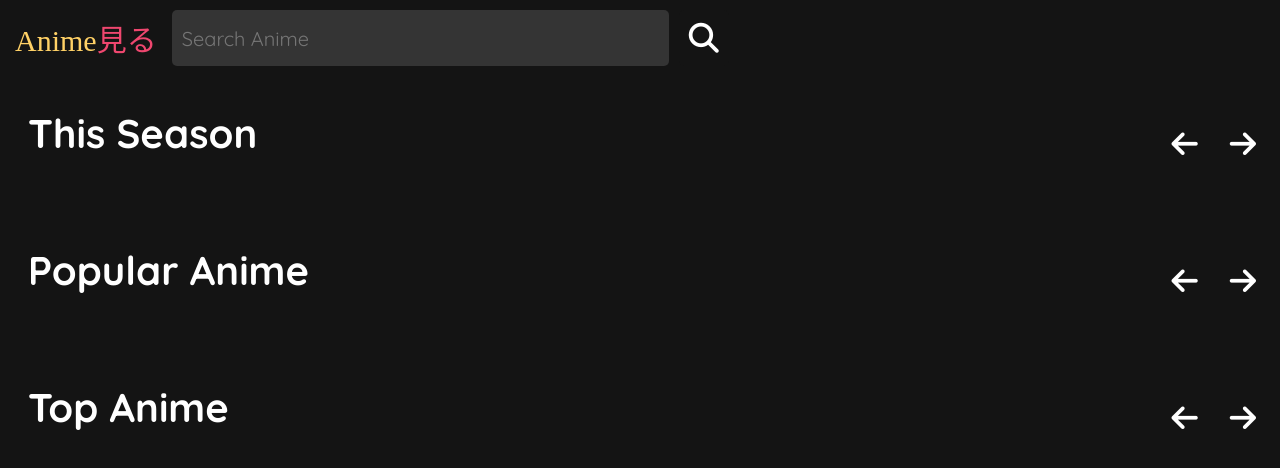
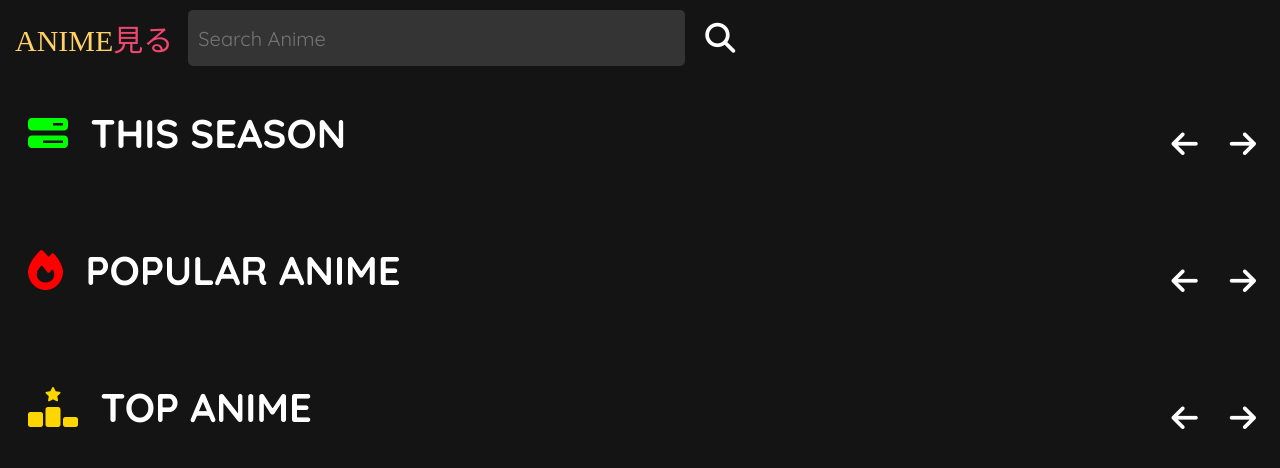
Before and after one commit to atharva-kakarot/AnimeMiru, a plain HTML site: page index.html in a window 1280 px wide. Drawn offline with Linux system fonts and the light colour scheme; no server answers; a web font is replaced by a local one.

Commit message:
UI changes

```diff
--- a/index.html
+++ b/index.html
@@ -25,14 +25,14 @@
 <body>
     <center>
         <div id="navbar">
-            <a href="index.html"><span id="name-header"><span style="color: #ffd166;">Anime</span>見る</span></a>
+            <a href="index.html"><span id="name-header"><span style="color: #ffd166;">ANIME</span>見る</span></a>
             <input id="input-box" placeholder="Search Anime">
             <button id="search-button"><i class="fa-solid fa-magnifying-glass"></i></button>
         </div>
         <div id="container">
         </div>
         <div id="anime-div">
-            <h1 id="currently-airing-header">This Season</h1>
+            <h1 id="currently-airing-header"><i class="fa-solid fa-bars-progress" style="color: lime;"></i>&nbsp;&nbsp;THIS SEASON</h1>
             <button class="currently-airing-scroll-buttons" id="next-airing"><i
                     class="fa-solid fa-arrow-right"></i></button>
             <button class="currently-airing-scroll-buttons" id="previous-airing"><i
@@ -40,13 +40,13 @@
             <div id="airing-now-container">
             </div>
 
-            <h1 id="popular-anime-header">Popular Anime</h1>
+            <h1 id="popular-anime-header"><i class="fa-solid fa-fire" style="color: red"></i>&nbsp;&nbsp;POPULAR ANIME</h1>
             <button class="scroll-buttons" id="next-popular-anime"><i class="fa-solid fa-arrow-right"></i></button>
             <button class="scroll-buttons" id="previous-popular-anime"><i class="fa-solid fa-arrow-left"></i></button>
             <div id="popular-anime-container">
             </div>
 
-            <h1 id="top-anime-header">Top Anime</h1>
+            <h1 id="top-anime-header"><i class="fa-solid fa-ranking-star" style="color: gold;"></i>&nbsp;&nbsp;TOP ANIME</h1>
             <button class="scroll-buttons" id="next-top-anime"><i class="fa-solid fa-arrow-right"></i></button>
             <button class="scroll-buttons" id="previous-top-anime"><i class="fa-solid fa-arrow-left"></i></button>
             <div id="top-anime-container">
```
